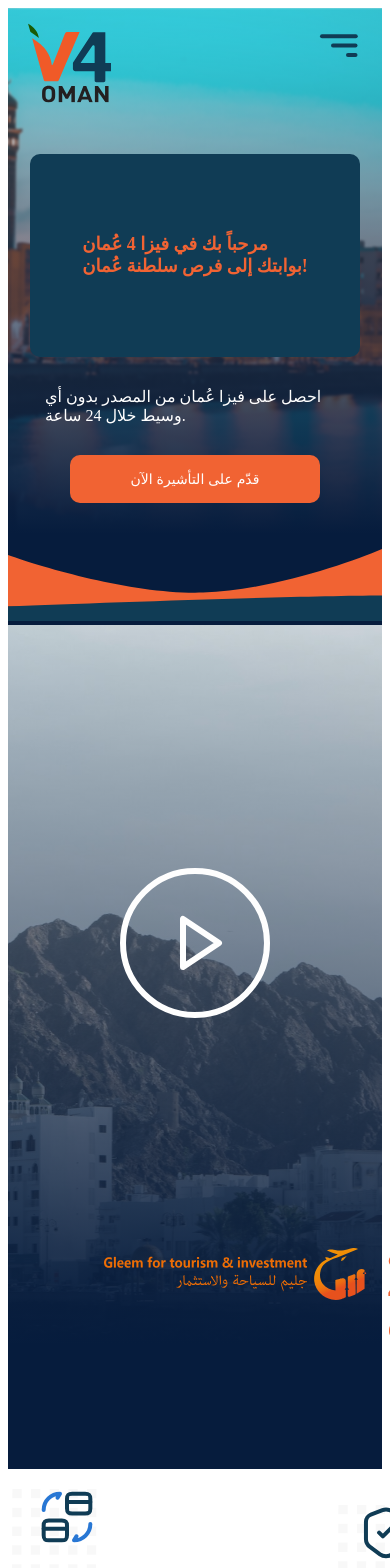
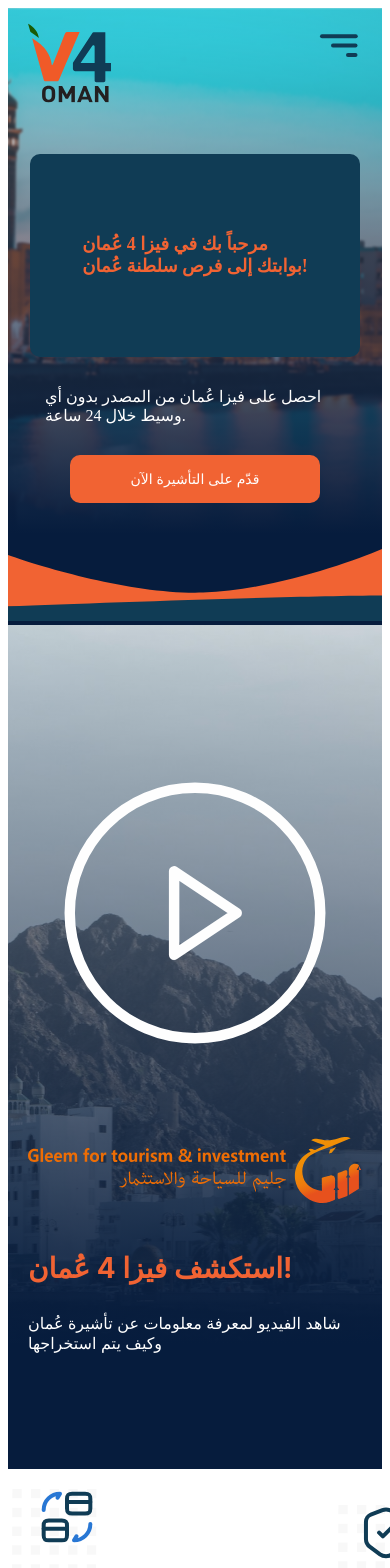
Before and after one commit to faid-terence/VISA-4-OMAN, a React (Vite) app: page / in a window 390 px wide. Shown: the top 1568 px of the page. Built offline with nearby package versions, Linux system fonts and the light colour scheme.

Commit message:
Feat: Implement mobile responsiveness for Explore Oman section

```diff
--- a/src/components/Explore/Explore.css
+++ b/src/components/Explore/Explore.css
@@ -73,3 +73,24 @@
   width: 100px;
   height: auto;
 }
+
+@media screen and (max-width: 768px) {
+  .info-section {
+    padding: 49px 20px;
+  }
+  .national-emblem {
+    width: 100%;
+    margin-top: 20px;
+  }
+  .info-wrapper {
+    flex-direction: column;
+    align-items: center;
+    margin: 20px 0 0 0;
+  }
+  .explore-image {
+    width: 100%;
+  }
+  .slogan-image {
+    width: 60px;
+  }
+}
--- a/src/components/Welcome/Welcome.css
+++ b/src/components/Welcome/Welcome.css
@@ -69,7 +69,6 @@ header .nav {
   cursor: pointer;
 }
 
-/* Media Query for Mobile */
 @media (max-width: 768px) {
   header .nav {
     padding-left: 20px;
```
